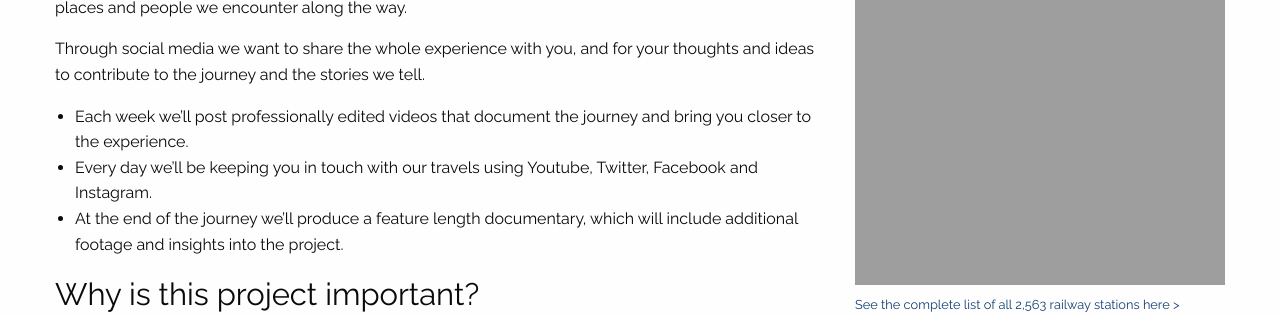
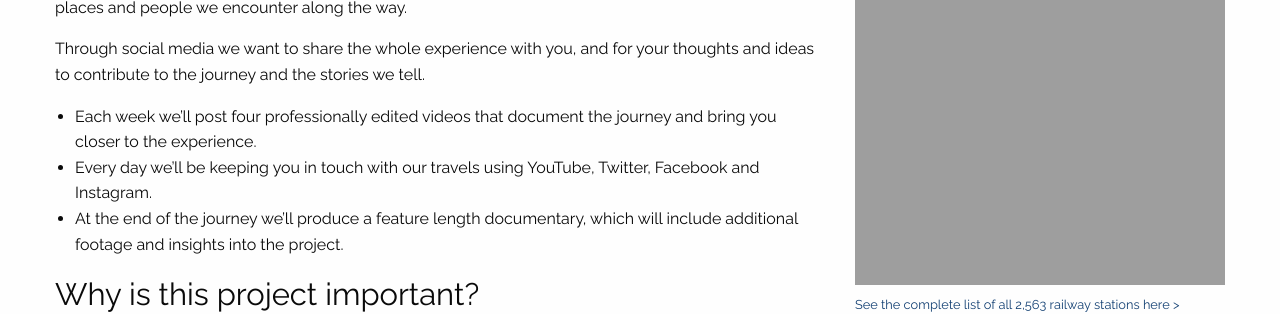
Before and after one commit to khawkins98/all-the-stations, a Jekyll site: the page built from about.md, in a window 1280 px wide. Shown: the part 291-605 px from the top of the page. Built offline with Jekyll 4.4.1, drawn with Linux system fonts in a browser that asks for light colours; nearby versions of some CDN libraries; comment, search, counter and statistics services are not loaded.

Commit message:
Update about.md

```diff
--- a/about.md
+++ b/about.md
@@ -14,8 +14,8 @@ Geoff is a freelance video editor and transport vlogger, Vicki is a museum educa
 
 Through social media we want to share the whole experience with you, and for your thoughts and ideas to contribute to the journey and the stories we tell.
 
-- Each week we’ll post professionally edited videos that document the journey and bring you closer to the experience.
-- Every day we’ll be keeping you in touch with our travels using Youtube, Twitter, Facebook and Instagram.
+- Each week we’ll post four professionally edited videos that document the journey and bring you closer to the experience.
+- Every day we’ll be keeping you in touch with our travels using YouTube, Twitter, Facebook and Instagram.
 - At the end of the journey we’ll produce a feature length documentary, which will include additional footage and insights into the project.
 
 ### Why is this project important?
```
